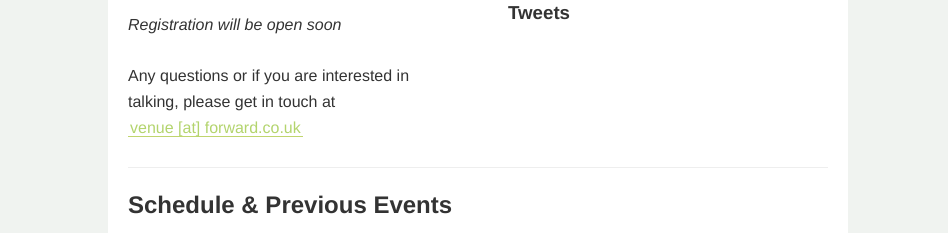
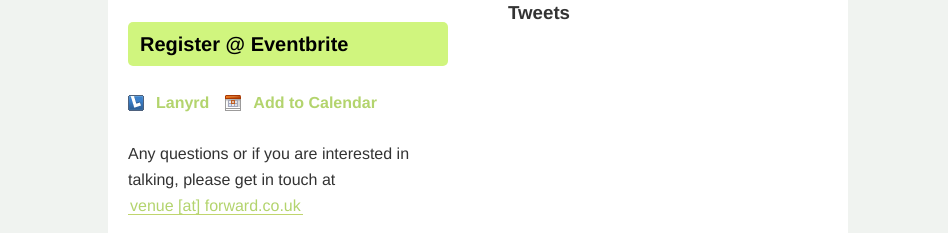
Before and after one commit to serby/lnug, a website: page views/lnug.html in a window 1280 px wide. Shown: the part 544-777 px from the top of the page, without its empty margins (162-1110 px from the left). Drawn offline with Linux system fonts and the light colour scheme; some packages are replaced by stand-ins of ours; a script that the page names is missing.

Commit message:
Added registration for october

```diff
--- a/views/lnug.html
+++ b/views/lnug.html
@@ -83,15 +83,14 @@ If you would like to join us, visit http://forwardtechnology.co.uk/jobs
           </ul>
           <ul class='event-actions'>
             <li class='register'>
-              <em>Registration will be open soon</em>
-              <!-- <a href='http://lnugseptember11.eventbrite.com/'>Register @ Eventbrite</a> -->
+              <a href='http://lnugoctober11.eventbrite.com'>Register @ Eventbrite</a>
             </li>
-            <!-- <li class='lanyrd'>
-              <a href='http://lanyrd.com/2011/lnug-september'>Lanyrd</a>
+            <li class='lanyrd'>
+              <a href='http://lanyrd.com/2011/lnug-october'>Lanyrd</a>
             </li>
             <li class='addcal'>
-              <a href='http://lanyrd.com/2011/lnug-september/save-to-calendar/'>Add to Calendar</a>
-            </li> -->
+              <a href='http://lanyrd.com/2011/lnug-october/save-to-calendar/'>Add to Calendar</a>
+            </li>
           </ul>
           <div class='clear'></div>
           <p>
```
